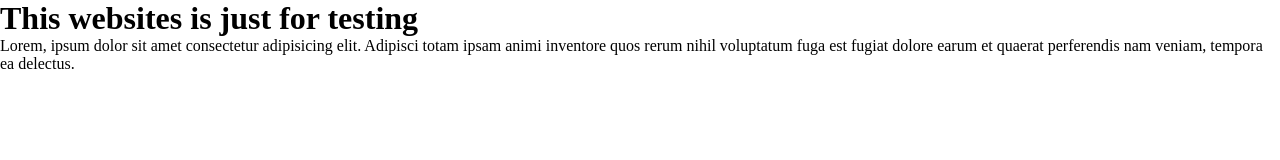
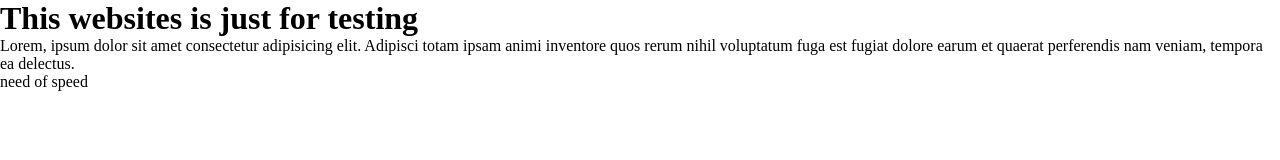
Before and after one commit to Amminn/testing, a plain HTML site: page index.html in a window 1280 px wide. Drawn offline with Linux system fonts and the light colour scheme.

Commit message:
added the p tag of need of speed

```diff
--- a/index.html
+++ b/index.html
@@ -10,5 +10,6 @@
 <body>
   <h1>This websites is just for testing</h1>
   <p>Lorem, ipsum dolor sit amet consectetur adipisicing elit. Adipisci totam ipsam animi inventore quos rerum nihil voluptatum fuga est fugiat dolore earum et quaerat perferendis nam veniam, tempora ea delectus.</p>
+  <p>need of speed</p>
 </body>
 </html>
```
